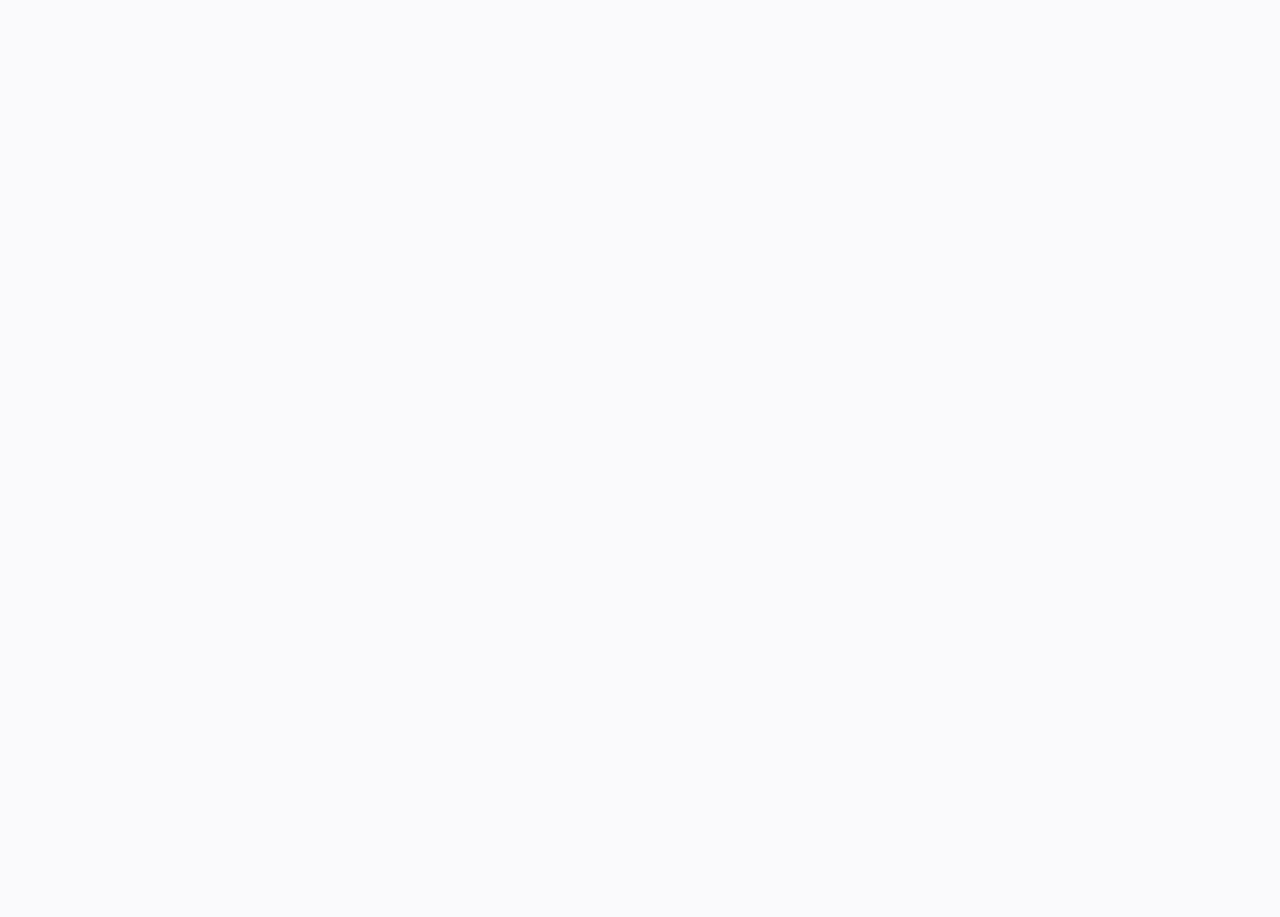
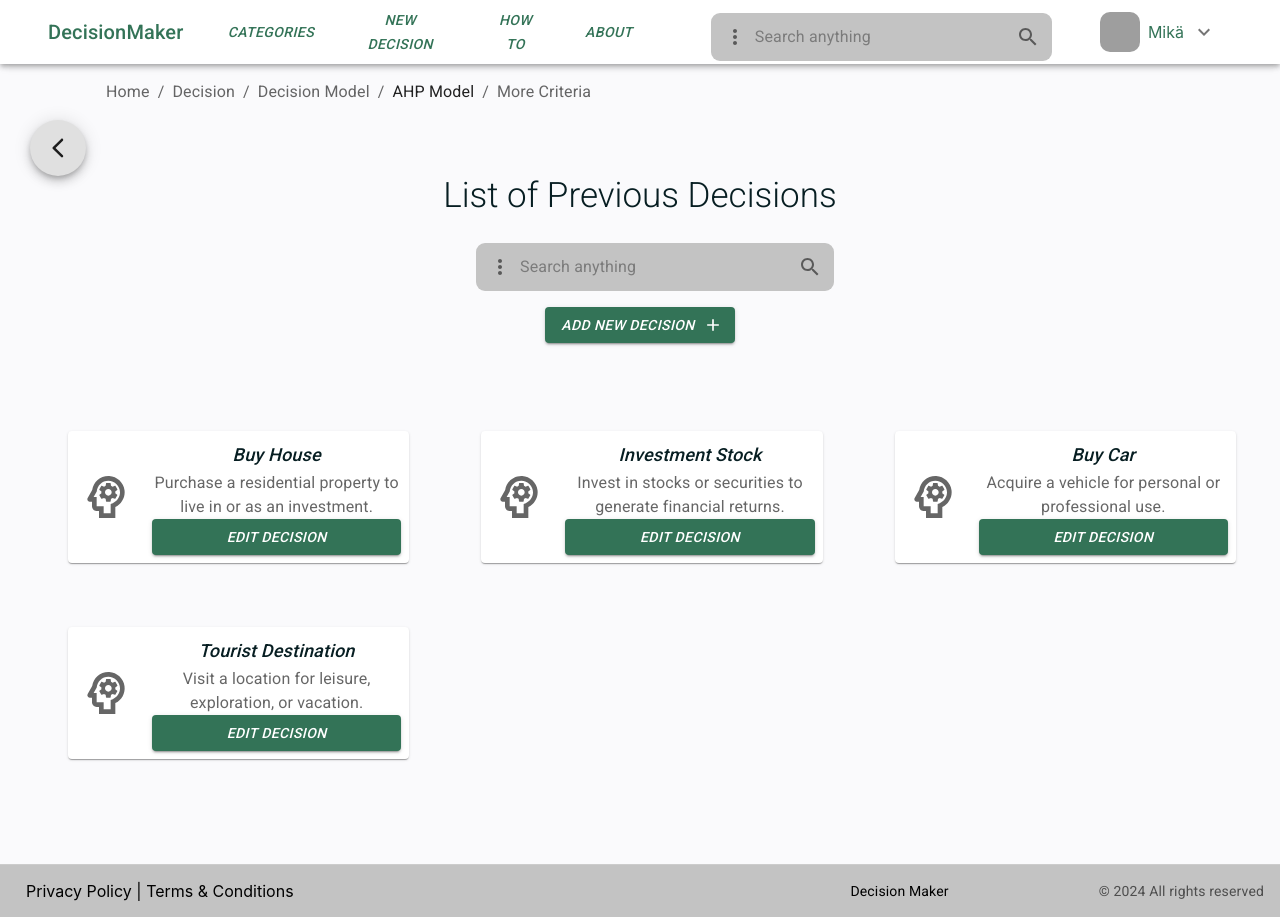
Before and after one commit to AichaMbongo/Decision_maker, a React (Create React App) app: page /PreviousDecisons in a window 1280 px wide. Before the commit this address had no page. Before the commit the page ends 800 px from the top, so only its background shows below. Built offline with nearby package versions, Linux system fonts and the light colour scheme; grey boxes are pictures that could not be loaded.

Commit message:
feat: create previous decison page modified:   src/App.tsx modified:   src/index.tsx new file:   src/pages/PreviousDecisions.tsx
closes issue #19

```diff
--- a/src/App.tsx
+++ b/src/App.tsx
@@ -11,7 +11,6 @@ import { NavLink } from 'react-router-dom';
 import Layout from './components/Layout'
 import newCriteria from './pages/newCriteria';
 import otherNewCriteria from './pages/otherNewCriteria';
-import PreviousDecision from './pages/PreviousDecision';
 import '@fontsource/roboto/300.css';
 import '@fontsource/roboto/400.css';
 import '@fontsource/roboto/500.css';
--- a/src/index.tsx
+++ b/src/index.tsx
@@ -8,6 +8,7 @@ import NewCriteria from './pages/newCriteria';
 import OtherNewCriteria from './pages/otherNewCriteria';
 import DecisionModel from './pages/DecisionModel';
 import LandingPage from './pages/Landing';
+import PreviousDecisions from './pages/PreviousDecisions';
 
 const root = ReactDOM.createRoot(
   document.getElementById('root') as HTMLElement
@@ -21,6 +22,7 @@ root.render(
         <Route path='/othernewCriteria' element={<OtherNewCriteria />} />
         <Route path='/decisionModel' element={<DecisionModel/>} />
         <Route path='/Landing' element={<LandingPage/>} />
+        <Route path='/PreviousDecisons' element={<PreviousDecisions/>} />
       </Routes>
     </BrowserRouter>
   </React.StrictMode>
--- /dev/null
+++ b/src/pages/PreviousDecisions.tsx
@@ -0,0 +1,125 @@
+import React from 'react'
+import { Box, Typography, Grid, Stack, TextField, Breadcrumbs, Link, Button, Paper, styled } from '@mui/material'
+import Layout from '../components/Layout'
+import SearchBox from '../components/Search'
+import CustomButton from '../components/Button'
+import AddIcon from '@mui/icons-material/Add';
+import Header from '../components/Header'
+import BackButton from '../components/BackButton'
+import AdsClickIcon from '@mui/icons-material/AdsClick';
+import PsychologyOutlinedIcon from '@mui/icons-material/PsychologyOutlined';
+
+
+const PreviousDecisions: React.FC = () => {
+
+    const handleClick = () => {
+        console.log("Button is Clicked");
+      }
+
+      const handleSearchSubmit = (query: string) => {
+        console.log('Search query:', query);
+        // Implement your search functionality here
+      };
+
+
+      const Item = styled(Paper)(({ theme }) => ({
+        backgroundColor: theme.palette.mode === 'dark' ? '#1A2027' : '#fff',
+        ...theme.typography.body2,
+        padding: theme.spacing(1),
+        textAlign: 'center',
+        color: theme.palette.text.secondary,
+    }));
+
+    interface Decision {
+        id: number;
+        name: string;
+        description: string; // New property for description
+      }
+
+      const decisionData: Decision[] = [
+        { id: 1, name: 'Buy House', description: 'Purchase a residential property to live in or as an investment.' },
+        { id: 2, name: 'Investment Stock', description: 'Invest in stocks or securities to generate financial returns.' },
+        { id: 3, name: 'Buy Car', description: 'Acquire a vehicle for personal or professional use.' },
+        { id: 4, name: 'Tourist Destination', description: 'Visit a location for leisure, exploration, or vacation.' },
+      ];
+
+      return (
+
+        <Layout>
+
+<Stack sx={{ p: 2 }} gap={9} direction="column">
+                {/* <div>
+                     <Header />
+                     </div> */}
+                <div role="presentation" onClick={handleClick} style={{ marginLeft: '90px' }}>
+                    <Breadcrumbs aria-label="breadcrumb">
+                        <Link underline="hover" color="inherit" href="/">
+                            Home
+                        </Link>
+                        <Link
+                            underline="hover"
+                            color="inherit"
+                            href="/"
+                        >
+                            Decision
+                        </Link>
+                        <Link
+                            underline="hover"
+                            color="inherit"
+                            href="/decisionModel"
+                        >
+                            Decision Model
+                        </Link>
+                        <Typography color="text.primary">AHP Model</Typography>
+                        <Link
+                            underline="hover"
+                            color="inherit"
+                            href="/othernewCriteria"
+                        >
+                            More Criteria
+                        </Link>
+                    </Breadcrumbs>
+                </div>
+            </Stack>
+            <Stack>
+                <div style={{ marginLeft: '30px' }}> <BackButton /></div>
+            </Stack>
+          <Stack direction="column" spacing={2} alignItems="center" justifyContent="center">
+          <Typography variant='h3'>
+                    List of Previous Decisions
+                  </Typography>
+                <Box
+
+                >
+<SearchBox onSubmit={handleSearchSubmit} />
+
+                </Box>
+                <Box>
+                <Button variant="contained" endIcon={<AddIcon />}>Add New Decision</Button>
+
+                </Box>
+
+                <Grid container padding={4} rowSpacing={2} columnSpacing={{ xs: 1, sm: 2, md: 3 }}>
+      {decisionData.map((decision) => (
+                <Grid item xs={4}  key={decision.id}>
+                <Item sx= {{ margin: 3 }}>
+                    <Stack gap={2} direction="row" alignItems="center" justifyContent="center">
+                    <PsychologyOutlinedIcon style={{ fontSize: '56px', padding: '2' }} />
+                    <Stack>
+                        <Typography variant='subtitle1'>{decision.name}</Typography>
+                        <Typography variant='body1'>{decision.description}</Typography>
+                        <Button variant="contained">Edit decision</Button>
+                    </Stack>
+                    </Stack>
+                </Item>
+                </Grid>
+            ))}
+            </Grid>
+
+            </Stack>
+        </Layout>
+      );
+
+      }
+
+export default PreviousDecisions
```
Also changed, not shown: src/pages/PreviousDecision.tsx (deleted, +0 -13 lines).
